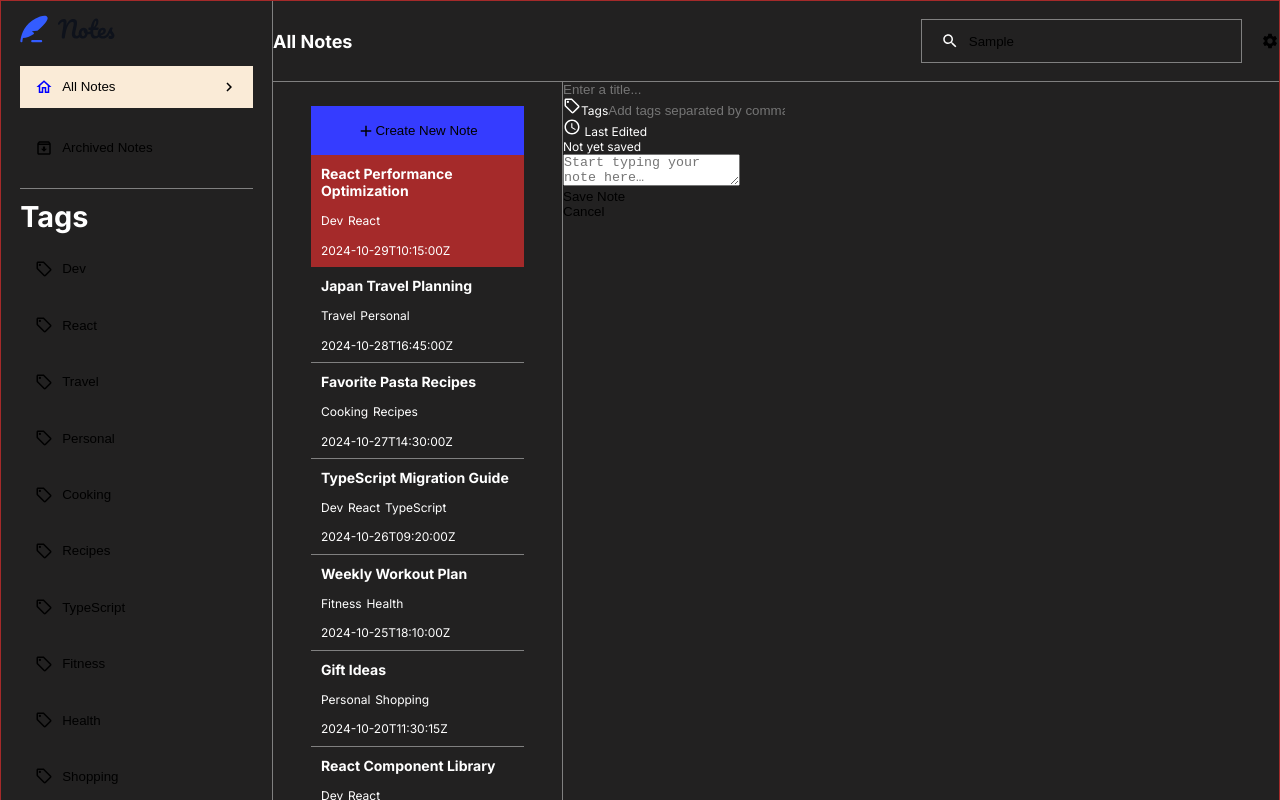
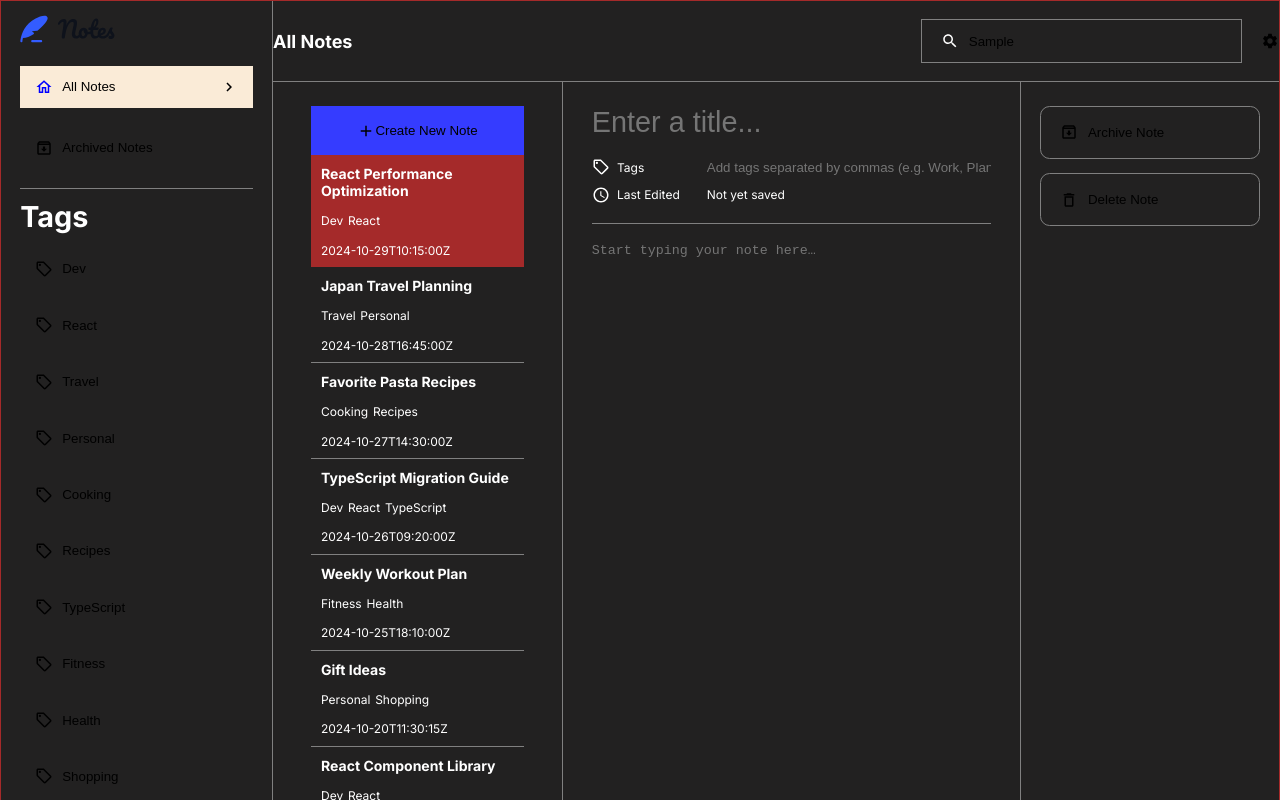
Before and after one commit to VictorKevz/Notes_App, a React (Vite) app: page / in a window 1280 px wide. Both pictures are taken after typing "Sample" into the empty fields and a click on the button "Create New Note". Shown: the top 800 px of the page. Built offline with nearby package versions, Linux system fonts and the light colour scheme.

Commit message:
Implement reusable archive and delete button

```diff
--- a/src/App.jsx
+++ b/src/App.jsx
@@ -29,6 +29,12 @@ const notesReducer = (state, action) => {
         showForm: true,
         asideCurrentTab: "allNotes",
       };
+      case "HIDE_FORM":
+        return {
+          ...state,
+          showForm: false,
+          asideCurrentTab: "allNotes",
+        };
     case "UPDATE_FORM":
       const { name, value } = action.payload;
       return {
@@ -42,6 +48,14 @@ const notesReducer = (state, action) => {
           [name]: true,
         },
       };
+      case "VALIDATE_FORM":
+        const{isValid} = action.payload
+        return{
+          ...state,
+          isValid:{
+            ...isValid
+          }
+        }
     case "CREATE_NOTE":
       const { title, tags, content } = action.payload;
       return {
@@ -50,6 +64,17 @@ const notesReducer = (state, action) => {
           { id: uuid(), title, tags, content, isArchived: false },
           ...state.notesData,
         ],
+        showForm:false,
+        form: {
+          title: "",
+          tags: "",
+          content: "",
+        },
+        isValid: {
+          title: true,
+          tags: true,
+          content: true,
+        },
       };
     default:
       return state;
--- a/src/components/Board/Board.jsx
+++ b/src/components/Board/Board.jsx
@@ -1,13 +1,20 @@
 import React, { useContext, useState } from "react";
 import "./board.css";
 import AsideBar from "../AsideBar/AsideBar";
-import { Add, Settings } from "@mui/icons-material";
+import {
+  Add,
+  ArchiveOutlined,
+  DeleteOutlineOutlined,
+  RestartAltOutlined,
+  Settings,
+} from "@mui/icons-material";
 import NoteCards from "../NoteCards";
 import { DataContext } from "../../App";
 import DetailedNote from "../DetailedNote";
 import SearchBar from "../SearchBar";
 import SettingsPage from "../Settings/SettingsPage";
 import NoteForm from "../NoteForm/NoteForm";
+import Button from "../Button";
 
 function Board() {
   const { notes, dispatchNotes } = useContext(DataContext);
@@ -31,6 +38,25 @@ function Board() {
       note?.tags?.map((tag) => tag.toLowerCase().includes(query.toLowerCase()))
   );
   const currentNoteObj = filteredData?.[noteIndex];
+  const archiveData = {
+    text:
+      notes.asideCurrentTab !== "archivedNotes"
+        ? "Archive Note"
+        : "Restore Note",
+    icon:
+      notes.asideCurrentTab !== "archivedNotes"
+        ? ArchiveOutlined
+        : RestartAltOutlined,
+    typeText:
+      notes.asideCurrentTab !== "archivedNotes"
+        ? "ARCHIVE_NOTE"
+        : "RESTORE_NOTE",
+  };
+  const deleteData = {
+    text: "Delete Note",
+    icon: DeleteOutlineOutlined,
+    typeText: "DELETE_NOTE",
+  };
   return (
     <div className="board-wrapper">
       <AsideBar />
@@ -80,6 +106,11 @@ function Board() {
                 <DetailedNote obj={currentNoteObj} />
               )}
             </div>
+            <div className="btn-actions-wrapper">
+              <Button data={archiveData} />
+
+              <Button data={deleteData} />
+            </div>
           </div>
         )}
       </section>
--- a/src/components/Board/board.css
+++ b/src/components/Board/board.css
@@ -75,7 +75,30 @@ border-bottom: 1px solid gray;
     width: 100%;
     background-color: var(--blue-500);
 }
-
+.detailed-notes-wrapper{
+    max-width: 588px;
+    width: 100%;
+    min-height: 819px;
+    border-right: 1px solid gray;
+}
+.btn-actions-wrapper{
+    max-width: 258px;
+    width: 100%;
+    display: flex;
+    flex-direction: column;
+    align-items: flex-start;
+    padding: 2rem 1.6rem;
+    gap: 1.2rem;
+}
+.reusable-btn{
+    width: 100%;
+    height: 4.4rem;
+    padding: 0 1.6rem;
+    justify-content: flex-start;
+    border: 1px solid gray;
+    gap: .8rem;
+    border-radius: .8rem;
+}
 /* NOTE CARDS STYLING */
 .notes-list,.note-card{
     width: 100%;
--- /dev/null
+++ b/src/components/Button.jsx
@@ -0,0 +1,13 @@
+import React, { useContext } from "react";
+import { DataContext } from "../App";
+
+function Button({ data }) {
+    const{notes} = useContext(DataContext)
+  return (
+    <button className="reusable-btn">
+      <data.icon/> {data.text}
+    </button>
+  );
+}
+
+export default Button;
--- a/src/components/NoteForm/NoteForm.jsx
+++ b/src/components/NoteForm/NoteForm.jsx
@@ -1,10 +1,15 @@
 import React, { useContext } from "react";
 import { DataContext } from "../../App";
 import { AccessTimeOutlined, SellOutlined } from "@mui/icons-material";
-
+import "./noteForm.css";
 function NoteForm() {
   const { notes, dispatchNotes } = useContext(DataContext);
   const { title, tags, content } = notes.form;
+  const {
+    title: validTitle,
+    tags: validTags,
+    content: validContent,
+  } = notes.isValid;
 
   const handleChange = (e) => {
     const { name, value } = e.target;
@@ -22,7 +27,6 @@ function NoteForm() {
         },
       });
     } else {
-      alert("ERROR!");
       return;
     }
   };
@@ -38,6 +42,10 @@ function NoteForm() {
     if (content.trim() === "") {
       newFormValid.content = false;
     }
+    dispatchNotes({
+      type: "VALIDATE_FORM",
+      payload: { isValid: newFormValid },
+    });
     const isValid = Object.values(newFormValid).every(Boolean);
     return isValid;
   };
@@ -55,6 +63,9 @@ function NoteForm() {
             className="title-input"
           />
         </label>
+        {!validTitle && (
+          <span className="error-message">Provide a valid title</span>
+        )}
       </fieldset>
       <div className="tags-lastEdited-wrapper">
         <fieldset className="note-form-field">
@@ -71,15 +82,18 @@ function NoteForm() {
             placeholder="Add tags separated by commas (e.g. Work, Planning)"
             className="tags-input"
           />
+          {!validTags && (
+            <span className="error-message">Provide valid tags</span>
+          )}
         </fieldset>
         <div className="lastEdited">
-          <span>
+          <span className="tag-label">
             <AccessTimeOutlined /> Last Edited
           </span>
           <p className="lastEdited-text">Not yet saved</p>
         </div>
       </div>
-      <fieldset className="note-form-field">
+      <fieldset className="note-form-field content">
         <textarea
           name="content"
           value={content}
@@ -88,12 +102,18 @@ function NoteForm() {
           className="textarea-input"
           placeholder="Start typing your note here…"
         />
+                {!validContent && <span className="error-message">Provide valid content!</span>}
+
       </fieldset>
       <fieldset className="form-btn-wrapper">
         <button type="submit" className="form-btn save">
           Save Note
         </button>
-        <button type="button" className="form-btn cancel">
+        <button
+          type="button"
+          className="form-btn cancel"
+          onClick={() => dispatchNotes({ type: "HIDE_FORM" })}
+        >
           Cancel
         </button>
       </fieldset>
--- /dev/null
+++ b/src/components/NoteForm/noteForm.css
@@ -0,0 +1,86 @@
+.note-form,.note-form-field,.lastEdited{
+    width: 100%;
+}
+.note-form{
+    padding: 2rem 2.4rem;
+
+}
+.note-form-field,.tag-label,.lastEdited{
+    display: flex;
+    align-items: center;
+}
+
+.title-input,.tags-input,.title-label{
+    width: 100%;
+    min-height: max-content;
+    display: flex;
+    align-items: center;
+}
+.title-input{
+    font-size: 2.4rem;
+}
+
+.title-input:focus,.tags-input:focus{
+    outline: none;
+    border-bottom: 1px solid gray;
+    transition: .3s ease-in-out;
+}
+.tags-lastEdited-wrapper{
+    width: 100%;
+    padding: 1.6rem 0;
+    border-bottom: 1px solid gray;
+}
+.tag-label{
+    gap: .6rem;
+    max-width: 115px;
+    width: 100%;
+}
+.lastEdited{
+    margin-top: .8rem;
+}
+.note-form-field.content,.textarea-input{
+width: 100%;
+}
+.note-form-field.content{
+    border-bottom: 1px solid gray;
+
+}
+.textarea-input{
+margin: 1.6rem 0;
+background-color: inherit;
+border: none;
+resize: none;
+min-height: 567px;
+}
+.textarea-input:focus{
+    outline: none;
+    border: 1px solid gray;
+    padding: 1.6rem;
+    transition: .3s ease-in-out;
+    border-radius: .64rem;
+}
+.form-btn-wrapper{
+    margin-top: 1.6rem;
+    width: 100%;
+    display: flex;
+    align-items: center;
+    gap: .8rem;
+}
+.form-btn{
+    width: fit-content;
+    padding: 0 1.6rem;
+    height: 4.1rem;
+    border-radius: .8rem;
+    font-size: 1.4rem;
+}
+.save{
+    background-color: var(--blue-500);
+}
+.cancel{
+    background-color: var(--neutral-100);
+}
+
+.error-message{
+    color: red;
+    min-width: max-content;
+}
```
